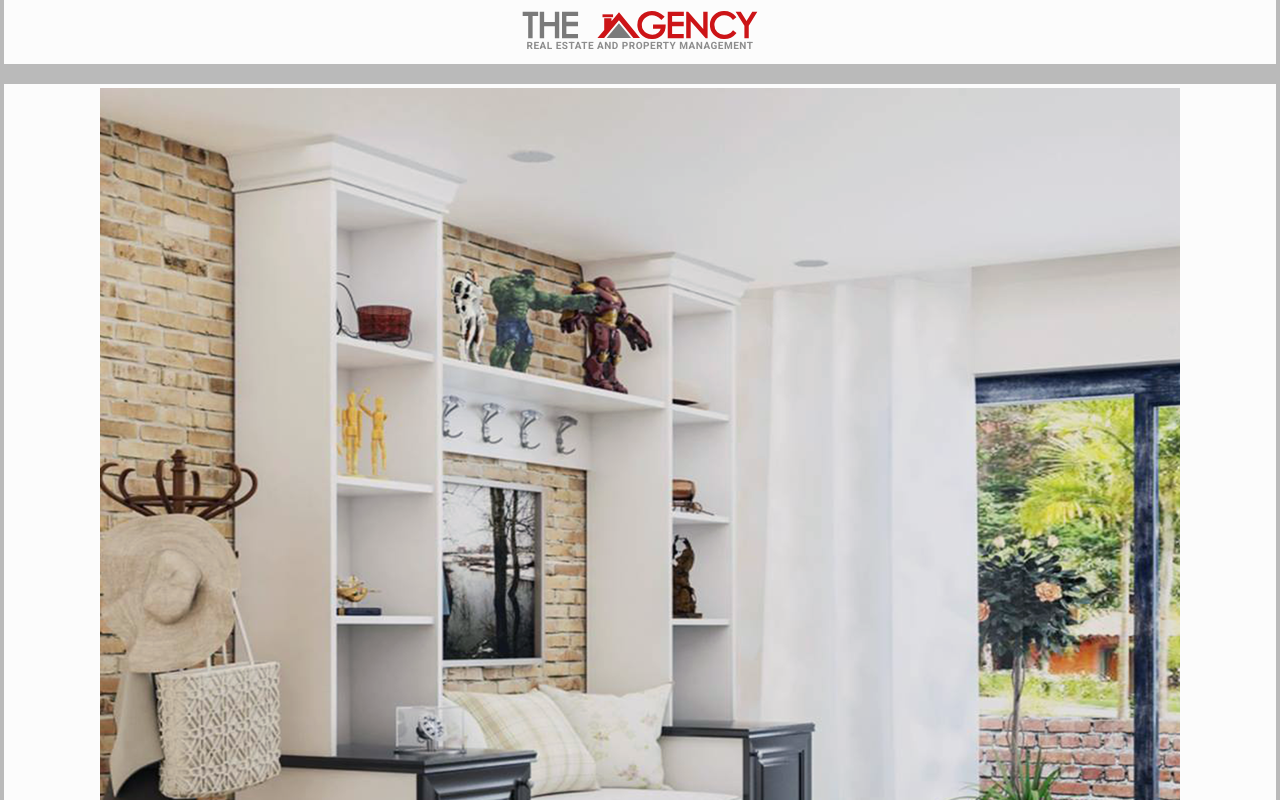
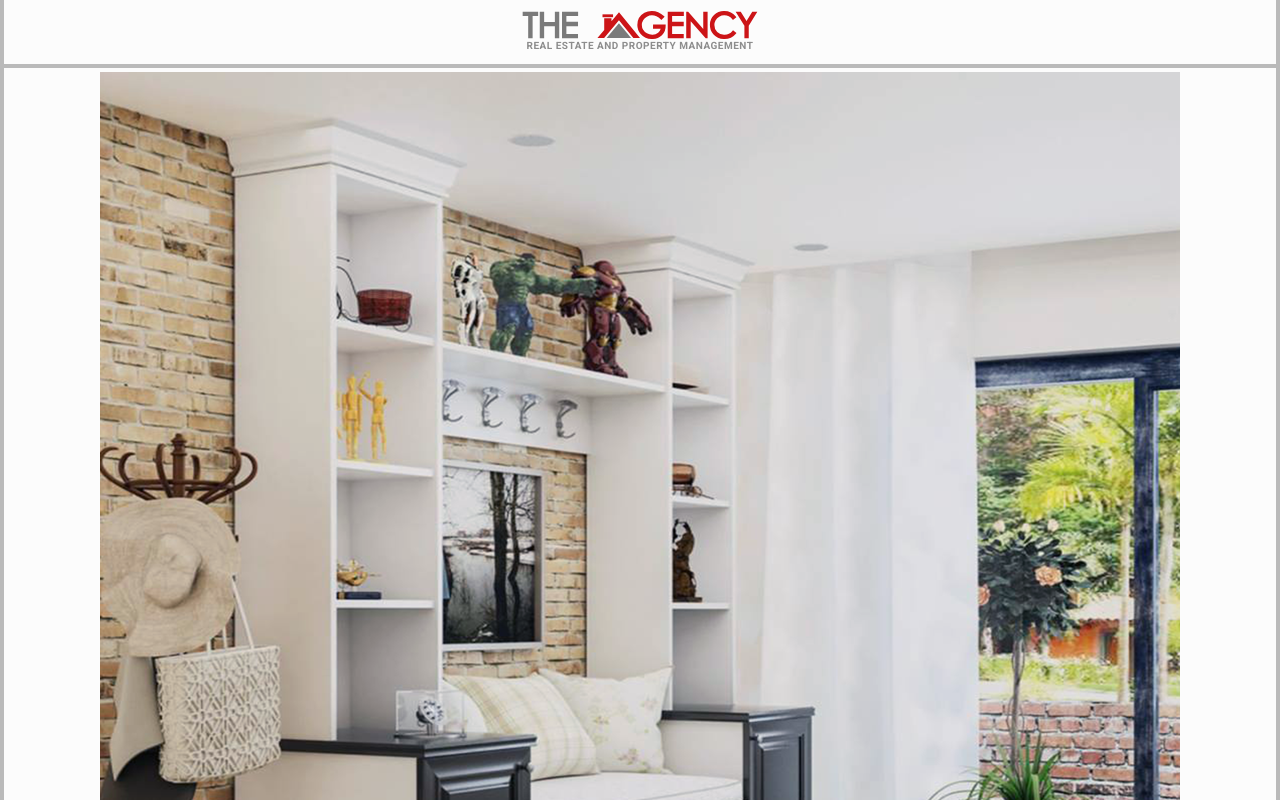
Before and after one commit to esoto76/the-agency, a Vue app: page / in a window 1280 px wide. Shown: the top 800 px of the page. Built offline with nearby package versions, Linux system fonts and the light colour scheme.

Commit message:
refactor: add content box responsive breakpoints

```diff
--- a/src/styles/components/content-box.css
+++ b/src/styles/components/content-box.css
@@ -1,3 +1,15 @@
 .content-bx {
   @apply trans-out-700 overflow-hidden px-d-4-px w-full flex items-center content-center justify-start pt-d-88-px -mt-d-4-px min-h-screen flex-col;
 }
+
+@screen xl-med {
+  .content-bx {
+    @apply pt-d-80-px;
+  }
+}
+
+@screen s-large {
+  .content-bx {
+    @apply pt-d-72-px;
+  }
+}
```
Also changed, not shown: public/robots.txt, 1 other file (tests, documents, lock files or other folders).
